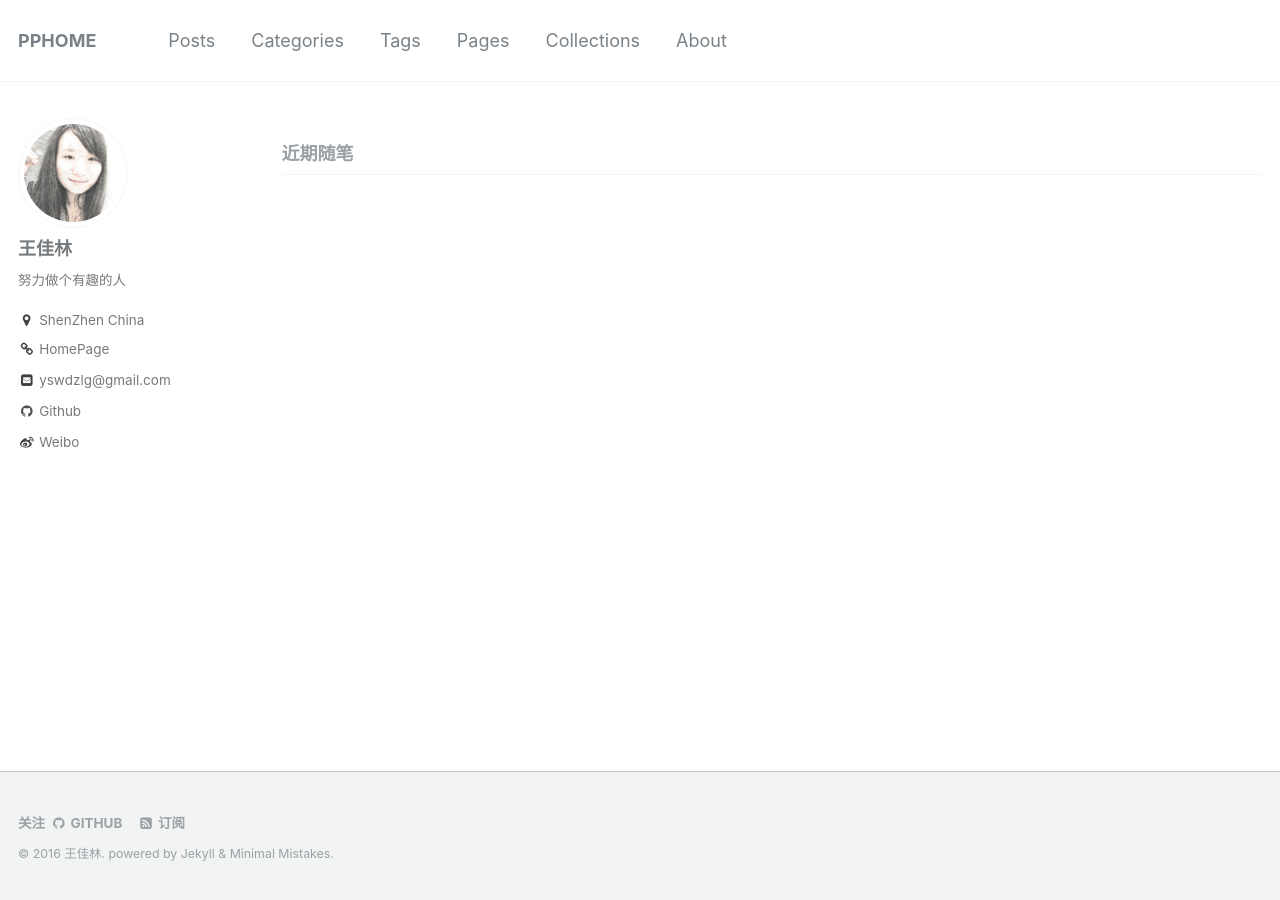
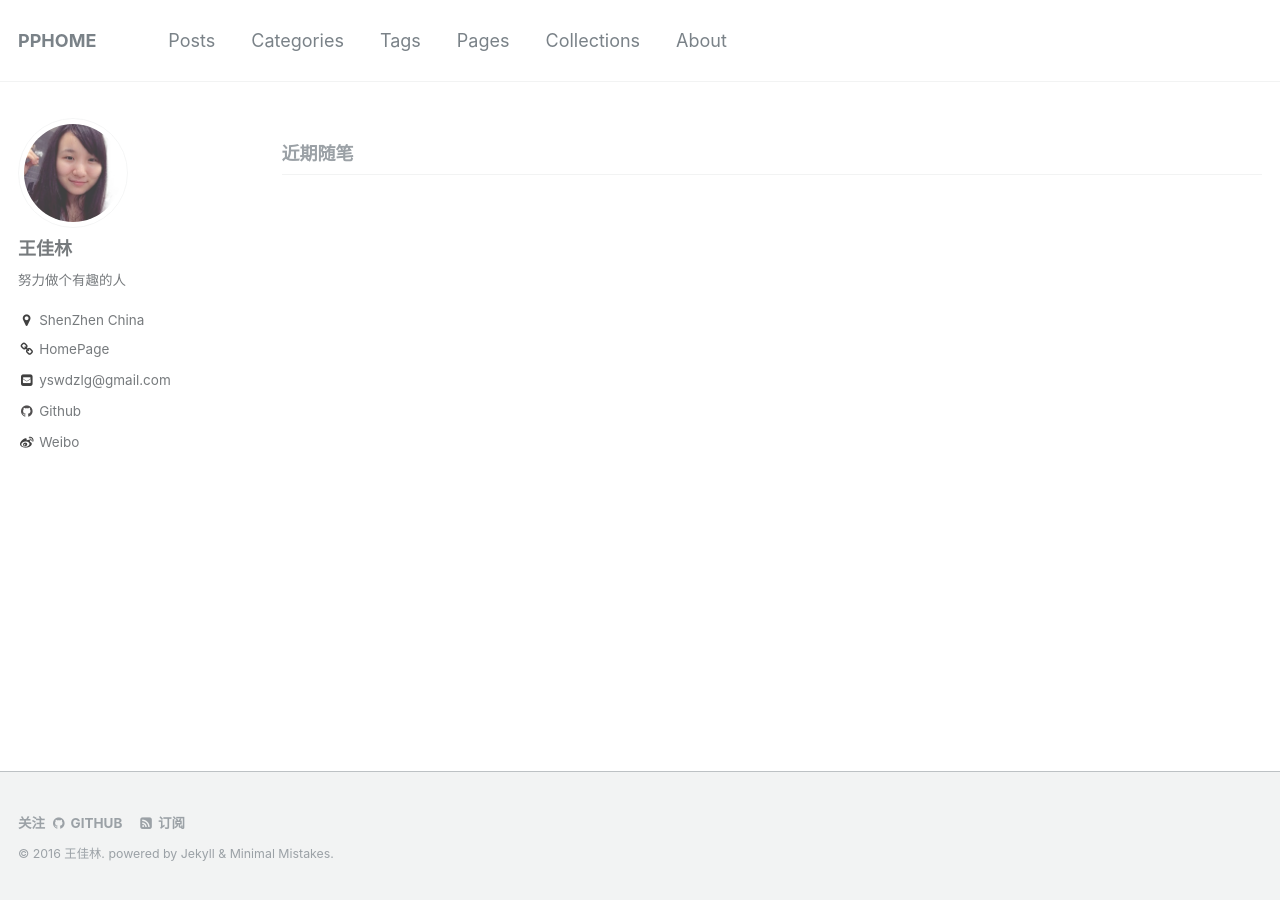
Before and after one commit to ppmeng/ppmeng.github.io, a Jekyll site: the page built from index.html, in a window 1280 px wide. Built offline with Jekyll 4.4.1, drawn with Linux system fonts in a browser that asks for light colours; the list of posts is cut into pages by our own code.

Commit message:
bio-image

```diff
--- a/_config.yml
+++ b/_config.yml
@@ -71,7 +71,7 @@ analytics:
 # Site Author
 author:
   name             : "王佳林"
-  avatar           : "bio-photo.jpg"
+  avatar           : "1.png"
   bio              : "努力做个有趣的人"
   location         : "ShenZhen China"
   email            : "yswdzlg@gmail.com"
```
Also changed, not shown: images/1.png (added).
